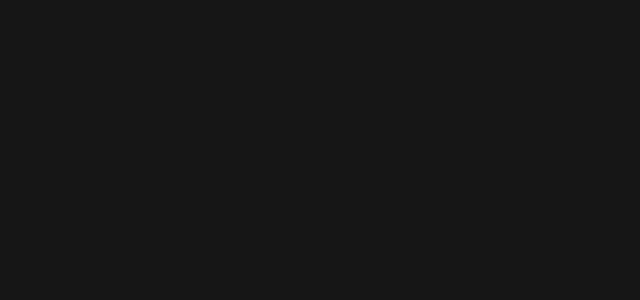
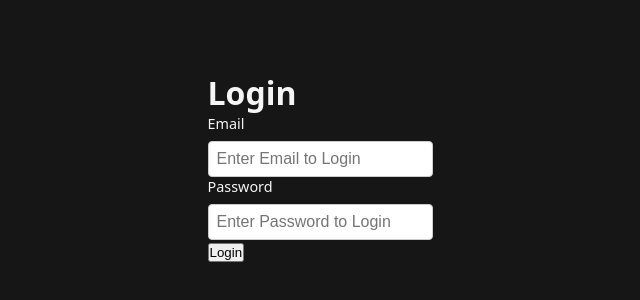
Before and after one commit to sameerraza9/resume-ai, a React app in the folder Frontend/: page /login in a window 1280 px wide. Shown: the part 234-534 px from the top of the page, without its empty margins (320-960 px from the left). Built offline with nearby package versions, Linux system fonts and the light colour scheme; the HTML template or start-up script is replaced by a standard one.

Commit message:
Started Workin on Login Page in Frontend

```diff
--- a/Frontend/src/app.routes.jsx
+++ b/Frontend/src/app.routes.jsx
@@ -1,8 +1,17 @@
-import {createBrowserRouter} from "react-router-dom";
-import Register from "./features/auth/pages/Register";
-import Login from "./features/auth/pages/Login";
+import {createBrowserRouter} from "react-router";
+import Register from "./features/auth/pages/Register.jsx";
+import Login from "./features/auth/pages/Login.jsx";
 
 
 
 
-export const router = createBrowserRouter([])
+export const router = createBrowserRouter([
+    {
+        path: "/register",
+        element: <Register/>
+    },
+    {
+        path: "/login",
+        element: <Login/>
+    }
+])
--- /dev/null
+++ b/Frontend/src/features/auth/auth.form.scss
@@ -0,0 +1,26 @@
+main{
+    height: 100vh;
+    width: 100%;
+    display: flex;
+    justify-content: center;
+    align-items: center;
+
+    .input-group{
+        display: flex;
+        flex-direction: column;
+        gap: 0.5rem;
+
+        label{
+            font-size: 0.9rem;
+            font-weight: 500;
+        }
+
+        input{
+            padding: 0.5rem;
+            border-radius: 0.25rem;
+            border: 1px solid #ccc;
+            outline: none;
+            font-size: 1rem;
+        }
+    }
+}
--- a/Frontend/src/features/auth/pages/Login.jsx
+++ b/Frontend/src/features/auth/pages/Login.jsx
@@ -0,0 +1,31 @@
+import React from 'react'
+import "../auth.form.scss"
+
+
+const Login = () => {
+  return (
+    <main>
+        <div className="form-container">
+            <h1>Login</h1>
+
+            <form>
+
+                    <div className="input-group">
+                        <label htmlFor="email">Email</label>
+                        <input type="email" id='email' name='email' placeholder='Enter Email to Login' />
+                    </div>
+
+                    <div className="input-group">
+                        <label htmlFor="password">Password</label>
+                        <input type="password" id='password' name='password' placeholder='Enter Password to Login' />
+                    </div>
+
+                    <button className='button primary-button'>Login</button>
+
+            </form>
+        </div>
+    </main>
+  )
+}
+
+export default Login
--- a/Frontend/src/style.scss
+++ b/Frontend/src/style.scss
@@ -8,4 +8,6 @@
     height: 100%;
     width: 100%;
     background-color: #161616;
+    color: whitesmoke;
+    font-family: system-ui, -apple-system, BlinkMacSystemFont, 'Segoe UI', Roboto, Oxygen, Ubuntu, Cantarell, 'Open Sans', 'Helvetica Neue', sans-serif;
 }
```
Also changed, not shown: Frontend/src/App.jsx (+5 -2 lines).
